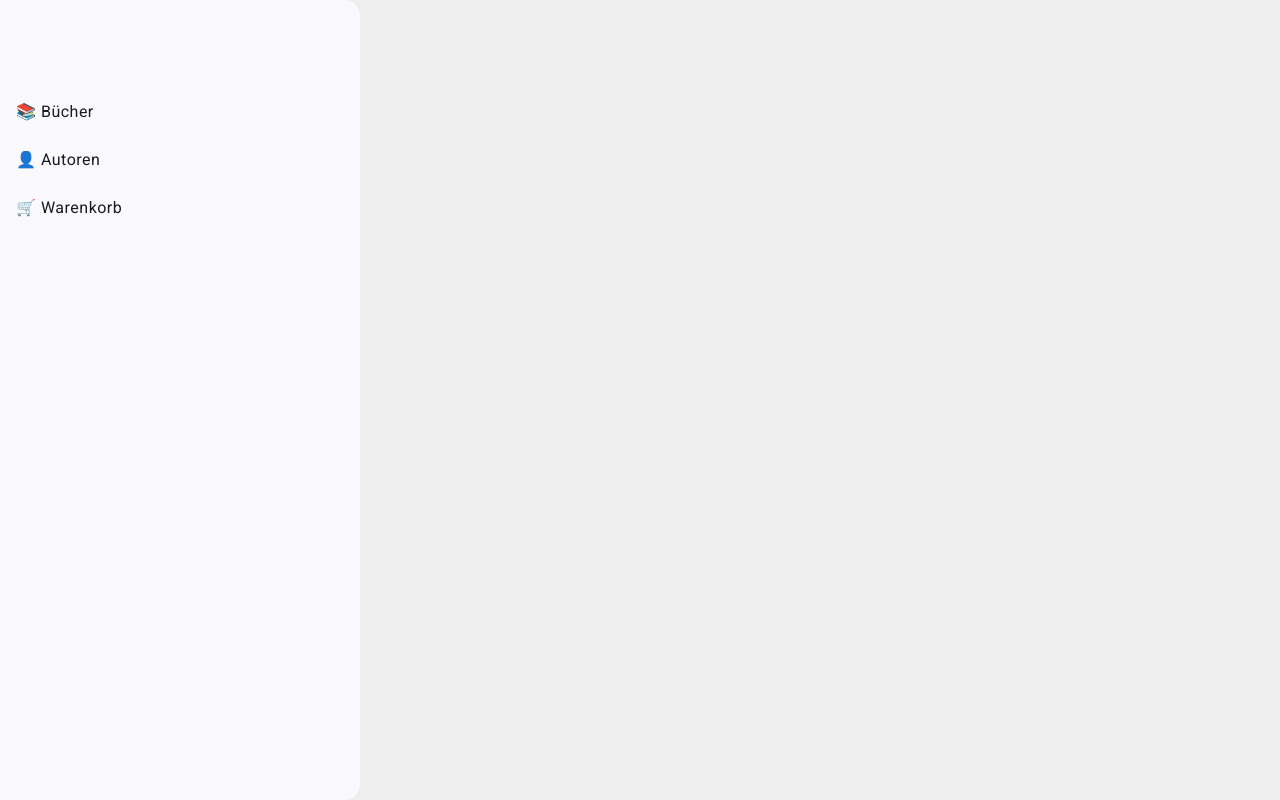
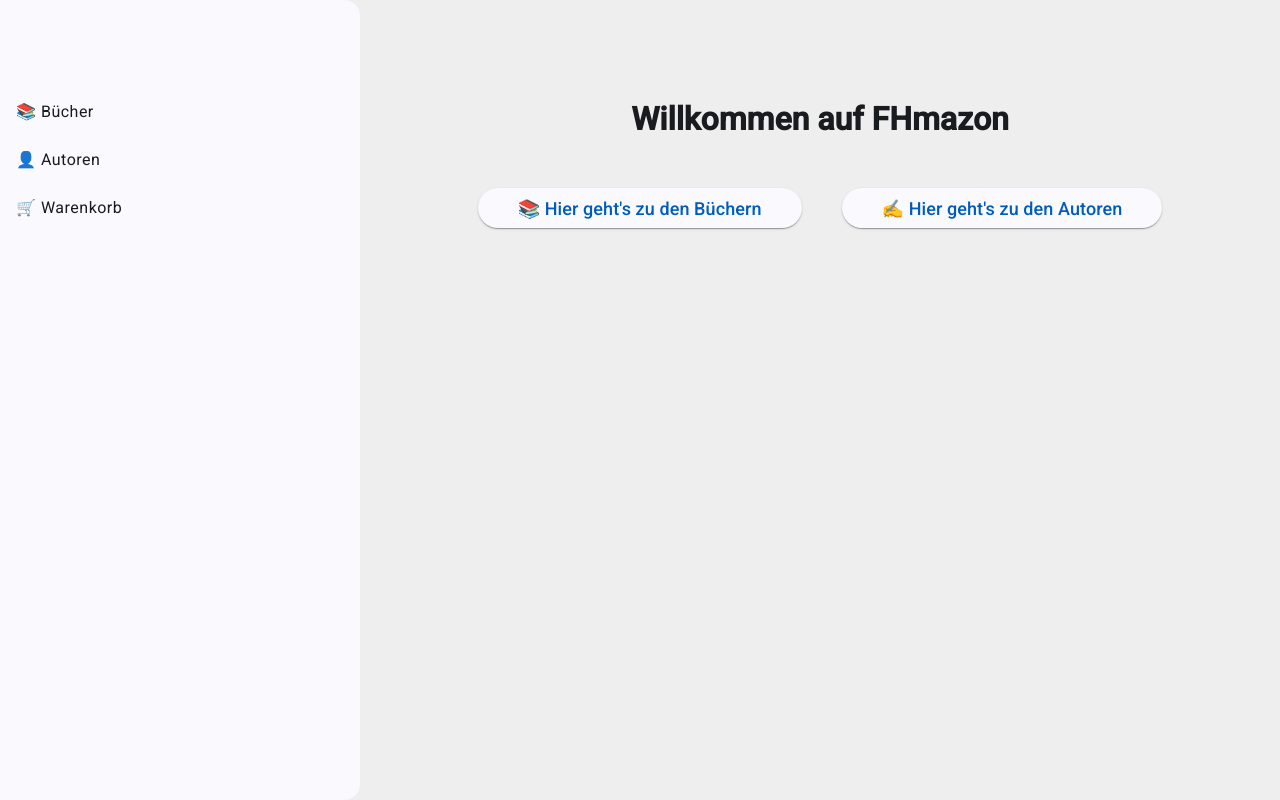
Before and after one commit to thomasaltenburger98/Angular_Project, an Angular app: page / in a window 1280 px wide. Built offline with nearby package versions, Linux system fonts and the light colour scheme.

Commit message:
design Homepage

```diff
--- a/src/app/app.routes.ts
+++ b/src/app/app.routes.ts
@@ -4,8 +4,10 @@ import {AuthorListUserComponent} from './features/authors/author-list-user/autho
 import {CartModalComponent} from './features/cart/cart-modal/cart-modal.component';
 import {BookListAdminComponent} from './features/books/book-list-admin/book-list-admin.component';
 import {AuthorListAdminComponent} from './features/authors/author-list-admin/author-list-admin.component';
+import {HomeComponent} from './features/home/home.component';
 
 export const routes: Routes = [
+  {path: '', component: HomeComponent},
   {path: 'books/book-list-user', component: BookListUserComponent},
   {path: 'authors/author-list-user', component: AuthorListUserComponent},
   {path: 'cart/cart-modal', component: CartModalComponent},
--- a/src/app/features/home/home.component.html
+++ b/src/app/features/home/home.component.html
@@ -1,3 +1,13 @@
-<p>home works!</p>
+<div class="home-container">
+  <h1>Willkommen auf FHmazon</h1>
 
-<mat-slide-toggle>Toggle me!</mat-slide-toggle>
+  <div class="button-section">
+    <button mat-raised-button color="primary" (click)="navigateToBooks()">
+      📚 Hier geht's zu den Büchern
+    </button>
+
+    <button mat-raised-button color="accent" (click)="navigateToAuthors()">
+      ✍️ Hier geht's zu den Autoren
+    </button>
+  </div>
+</div>
--- a/src/app/features/home/home.component.scss
+++ b/src/app/features/home/home.component.scss
@@ -0,0 +1,16 @@
+.home-container {
+  text-align: center;
+  margin-top: 100px;
+}
+
+.button-section {
+  display: flex;
+  justify-content: center;
+  gap: 40px;
+  margin-top: 50px;
+}
+
+button {
+  font-size: 18px;
+  padding: 20px 40px;
+}
--- a/src/app/features/home/home.component.ts
+++ b/src/app/features/home/home.component.ts
@@ -1,14 +1,43 @@
 import { Component } from '@angular/core';
 import {MatSlideToggle} from '@angular/material/slide-toggle';
+import {MatButton} from '@angular/material/button';
+import {Router, RouterLink} from '@angular/router';
+import {AuthService} from '../../core/auth.service';
 
 @Component({
   selector: 'app-home',
+  standalone: true,
   imports: [
-    MatSlideToggle
+    MatSlideToggle,
+    MatButton,
+    RouterLink
   ],
   templateUrl: './home.component.html',
   styleUrl: './home.component.scss'
 })
 export class HomeComponent {
 
+  constructor(private router: Router, private auth: AuthService) {
+  }
+
+navigateToBooks(){
+    const role = this.auth.getRole();
+    if (role=== 'admin'){
+      this.router.navigate(['/books/book-list-admin']);
+    }
+    else {
+      this.router.navigate(['/books/book-list-user']);
+    }
 }
+
+navigateToAuthors(){
+    const role = this.auth.getRole();
+    if (role === 'admin'){
+      this.router.navigate(['/authors/author-list-admin']);
+    }
+    else {
+      this.router.navigate(['/authors/author-list-user']);
+    }
+}
+
+}
```
